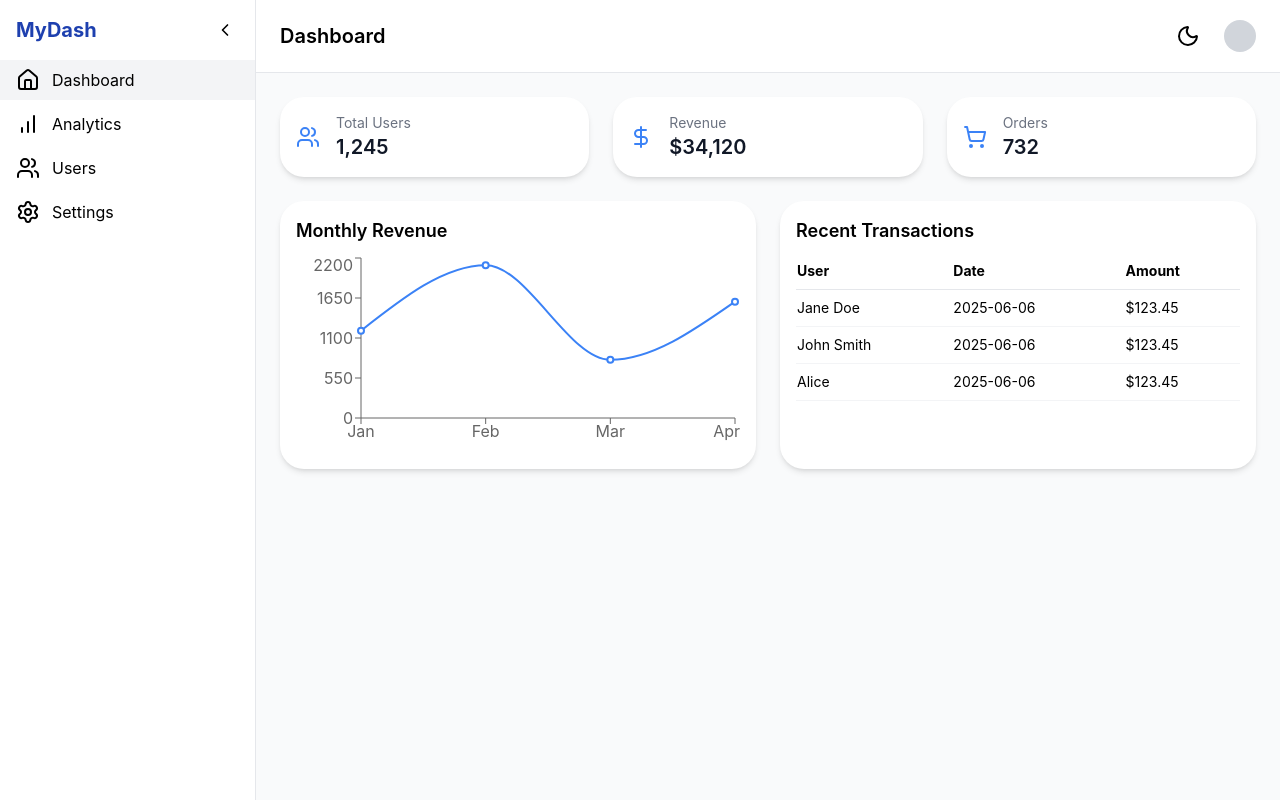
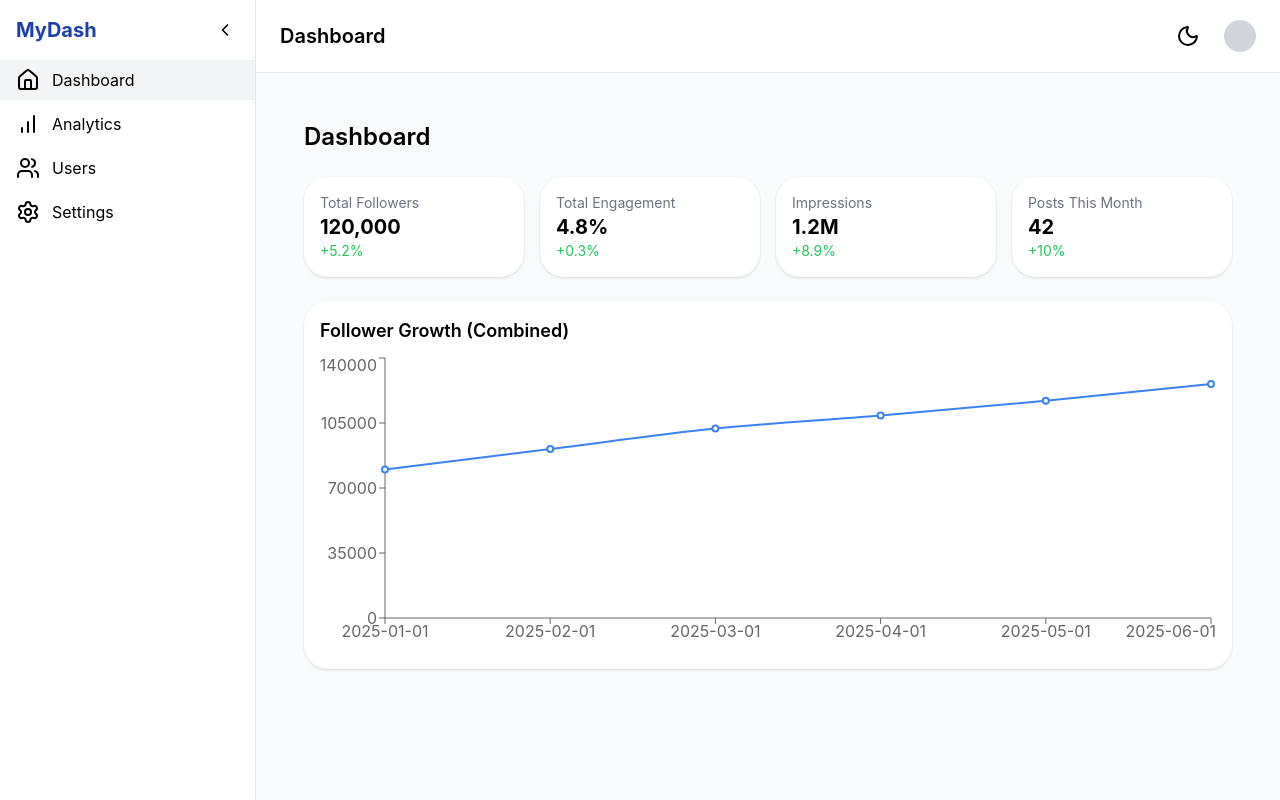
Before and after one commit to Azin-Alahkhani/dashboard-portfolio, a React (Create React App) app: page /login in a window 1280 px wide. Both pictures are taken after typing "Sample", "Sample123" into the empty fields and a click on the button "Log In". Built offline with nearby package versions, Linux system fonts and the light colour scheme.

Commit message:
social tracker init

```diff
--- a/src/components/Header.tsx
+++ b/src/components/Header.tsx
@@ -19,7 +19,7 @@ export function Header() {
         <button
           title="Toggle Dark Mode"
           onClick={() => setDark((prev) => !prev)}
-          className="p-2 rounded-full hover:bg-gray-700 dark:hover:bg-gray-700"
+          className="p-2 rounded-full hover:bg-gray-300 dark:hover:bg-gray-700"
         >
           {dark ? <Sun /> : <Moon />}
         </button>
--- /dev/null
+++ b/src/data/socialMediaData.ts
@@ -0,0 +1,64 @@
+export const kpis = [
+  { label: "Total Followers", value: "120,000", change: "+5.2%" },
+  { label: "Engagement Rate", value: "4.8%", change: "+0.3%" },
+  { label: "Impressions", value: "1.2M", change: "+8.9%" },
+  { label: "Posts Published", value: "85", change: "+12%" },
+];
+export const mainKPIs = [
+  { label: "Total Followers", value: "120,000", change: "+5.2%" },
+  { label: "Total Engagement", value: "4.8%", change: "+0.3%" },
+  { label: "Impressions", value: "1.2M", change: "+8.9%" },
+  { label: "Posts This Month", value: "42", change: "+10%" },
+];
+
+export const followerGrowthData = [
+  {
+    date: "2025-01-01",
+    instagram: 30000,
+    twitter: 25000,
+    facebook: 15000,
+    linkedin: 10000,
+  },
+  {
+    date: "2025-02-01",
+    instagram: 35000,
+    twitter: 27000,
+    facebook: 17000,
+    linkedin: 12000,
+  },
+  {
+    date: "2025-03-01",
+    instagram: 40000,
+    twitter: 29000,
+    facebook: 19000,
+    linkedin: 14000,
+  },
+  {
+    date: "2025-04-01",
+    instagram: 42000,
+    twitter: 31000,
+    facebook: 21000,
+    linkedin: 15000,
+  },
+  {
+    date: "2025-05-01",
+    instagram: 45000,
+    twitter: 33000,
+    facebook: 23000,
+    linkedin: 16000,
+  },
+  {
+    date: "2025-06-01",
+    instagram: 48000,
+    twitter: 35000,
+    facebook: 25000,
+    linkedin: 18000,
+  },
+];
+
+export const engagementByPlatform = [
+  { platform: "Instagram", engagement: 52 },
+  { platform: "Twitter", engagement: 28 },
+  { platform: "Facebook", engagement: 12 },
+  { platform: "LinkedIn", engagement: 8 },
+];
--- a/src/pages/Analytics.tsx
+++ b/src/pages/Analytics.tsx
@@ -1,15 +1,115 @@
+// pages/Analytics.tsx
 import Layout from "../components/Layout";
-import { Chart } from "../components/Chart";
+import {
+  kpis,
+  followerGrowthData,
+  engagementByPlatform,
+} from "../data/socialMediaData";
+import {
+  LineChart,
+  Line,
+  XAxis,
+  YAxis,
+  Tooltip,
+  Legend,
+  ResponsiveContainer,
+  PieChart,
+  Pie,
+  Cell,
+} from "recharts";
+
+const COLORS = ["#f87171", "#60a5fa", "#34d399", "#fbbf24"]; // red, blue, green, yellow
 
 export default function Analytics() {
   return (
     <Layout>
-      <h2 className="text-2xl font-semibold mb-4">Analytics</h2>
-      <div className="grid grid-cols-1 lg:grid-cols-2 gap-6">
-        <Chart />
-        <Chart />
-        <Chart />
-        <Chart />
+      <div className="space-y-6 p-6">
+        <h1 className="text-2xl font-semibold">Social Media Analytics</h1>
+
+        {/* KPI Cards */}
+        <div className="grid grid-cols-1 sm:grid-cols-2 lg:grid-cols-4 gap-4">
+          {kpis.map((kpi) => (
+            <div
+              key={kpi.label}
+              className="bg-white dark:bg-gray-800 rounded-2xl p-4 shadow"
+            >
+              <div className="text-sm text-gray-500">{kpi.label}</div>
+              <div className="text-xl font-bold">{kpi.value}</div>
+              <div
+                className={`text-sm ${
+                  kpi.change.startsWith("+") ? "text-green-500" : "text-red-500"
+                }`}
+              >
+                {kpi.change}
+              </div>
+            </div>
+          ))}
+        </div>
+
+        {/* Follower Growth (Multi-line Chart) */}
+        <div className="bg-white dark:bg-gray-800 rounded-2xl p-4 shadow">
+          <h2 className="text-lg font-semibold mb-2">
+            Follower Growth Over Time
+          </h2>
+          <ResponsiveContainer width="100%" height={300}>
+            <LineChart data={followerGrowthData}>
+              <XAxis dataKey="date" />
+              <YAxis />
+              <Tooltip />
+              <Legend />
+              <Line
+                type="monotone"
+                dataKey="instagram"
+                stroke="#f87171"
+                strokeWidth={2}
+              />
+              <Line
+                type="monotone"
+                dataKey="twitter"
+                stroke="#60a5fa"
+                strokeWidth={2}
+              />
+              <Line
+                type="monotone"
+                dataKey="facebook"
+                stroke="#34d399"
+                strokeWidth={2}
+              />
+              <Line
+                type="monotone"
+                dataKey="linkedin"
+                stroke="#fbbf24"
+                strokeWidth={2}
+              />
+            </LineChart>
+          </ResponsiveContainer>
+        </div>
+
+        {/* Engagement Breakdown (Pie Chart) */}
+        <div className="bg-white dark:bg-gray-800 rounded-2xl p-4 shadow max-w-md mx-auto">
+          <h2 className="text-lg font-semibold mb-2">Engagement by Platform</h2>
+          <ResponsiveContainer width="100%" height={250}>
+            <PieChart>
+              <Pie
+                data={engagementByPlatform}
+                dataKey="engagement"
+                nameKey="platform"
+                cx="50%"
+                cy="50%"
+                outerRadius={80}
+                label
+              >
+                {engagementByPlatform.map((_entry: any, index: number) => (
+                  <Cell
+                    key={`cell-${index}`}
+                    fill={COLORS[index % COLORS.length]}
+                  />
+                ))}
+              </Pie>
+              <Tooltip />
+            </PieChart>
+          </ResponsiveContainer>
+        </div>
       </div>
     </Layout>
   );
--- a/src/pages/Dashboard.tsx
+++ b/src/pages/Dashboard.tsx
@@ -4,17 +4,63 @@ import { Chart } from "../components/Chart";
 import { DataTable } from "../components/DataTable";
 import { Users, DollarSign, ShoppingCart } from "lucide-react";
 
+import { mainKPIs, followerGrowthData } from "../data/socialMediaData";
+import {
+  LineChart,
+  Line,
+  XAxis,
+  YAxis,
+  Tooltip,
+  ResponsiveContainer,
+} from "recharts";
+
 export default function Dashboard() {
   return (
     <Layout>
-      <div className="grid grid-cols-1 md:grid-cols-3 gap-6 mb-6">
-        <StatCard label="Total Users" value="1,245" icon={<Users />} />
-        <StatCard label="Revenue" value="$34,120" icon={<DollarSign />} />
-        <StatCard label="Orders" value="732" icon={<ShoppingCart />} />
-      </div>
-      <div className="grid grid-cols-1 lg:grid-cols-2 gap-6">
-        <Chart />
-        <DataTable />
+      <div className="space-y-6 p-6">
+        <h1 className="text-2xl font-semibold">Dashboard</h1>
+
+        {/* Summary Cards */}
+        <div className="grid grid-cols-1 sm:grid-cols-2 lg:grid-cols-4 gap-4">
+          {mainKPIs.map((kpi) => (
+            <div
+              key={kpi.label}
+              className="bg-white dark:bg-gray-800 rounded-2xl p-4 shadow"
+            >
+              <div className="text-sm text-gray-500">{kpi.label}</div>
+              <div className="text-xl font-bold">{kpi.value}</div>
+              <div
+                className={`text-sm ${
+                  kpi.change.startsWith("+") ? "text-green-500" : "text-red-500"
+                }`}
+              >
+                {kpi.change}
+              </div>
+            </div>
+          ))}
+        </div>
+
+        {/* Combined Follower Growth */}
+        <div className="bg-white dark:bg-gray-800 rounded-2xl p-4 shadow">
+          <h2 className="text-lg font-semibold mb-2">
+            Follower Growth (Combined)
+          </h2>
+          <ResponsiveContainer width="100%" height={300}>
+            <LineChart data={followerGrowthData}>
+              <XAxis dataKey="date" />
+              <YAxis />
+              <Tooltip />
+              <Line
+                type="monotone"
+                dataKey={(data) =>
+                  data.instagram + data.twitter + data.facebook + data.linkedin
+                }
+                stroke="#3b82f6"
+                strokeWidth={2}
+              />
+            </LineChart>
+          </ResponsiveContainer>
+        </div>
       </div>
     </Layout>
   );
```
